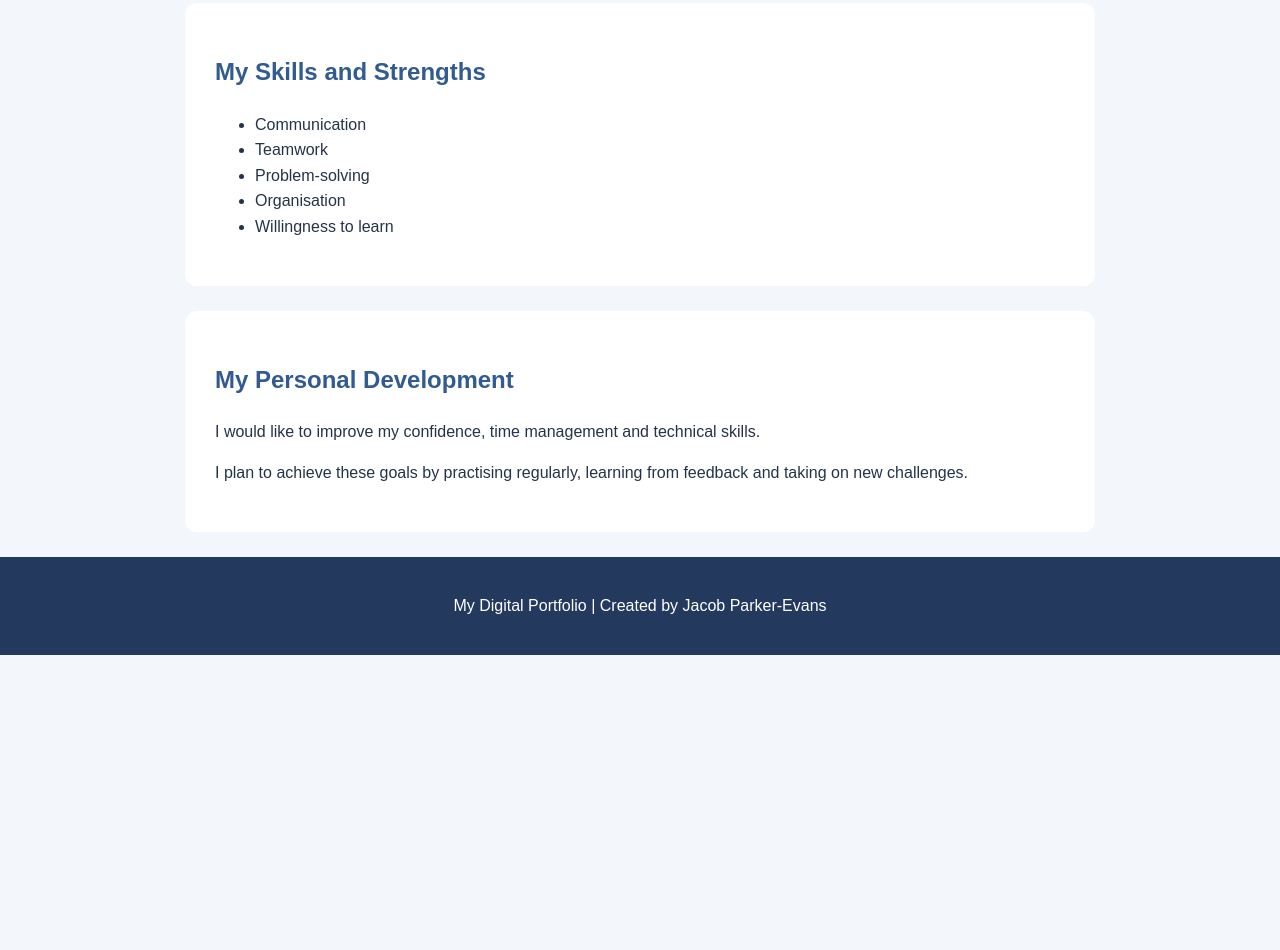
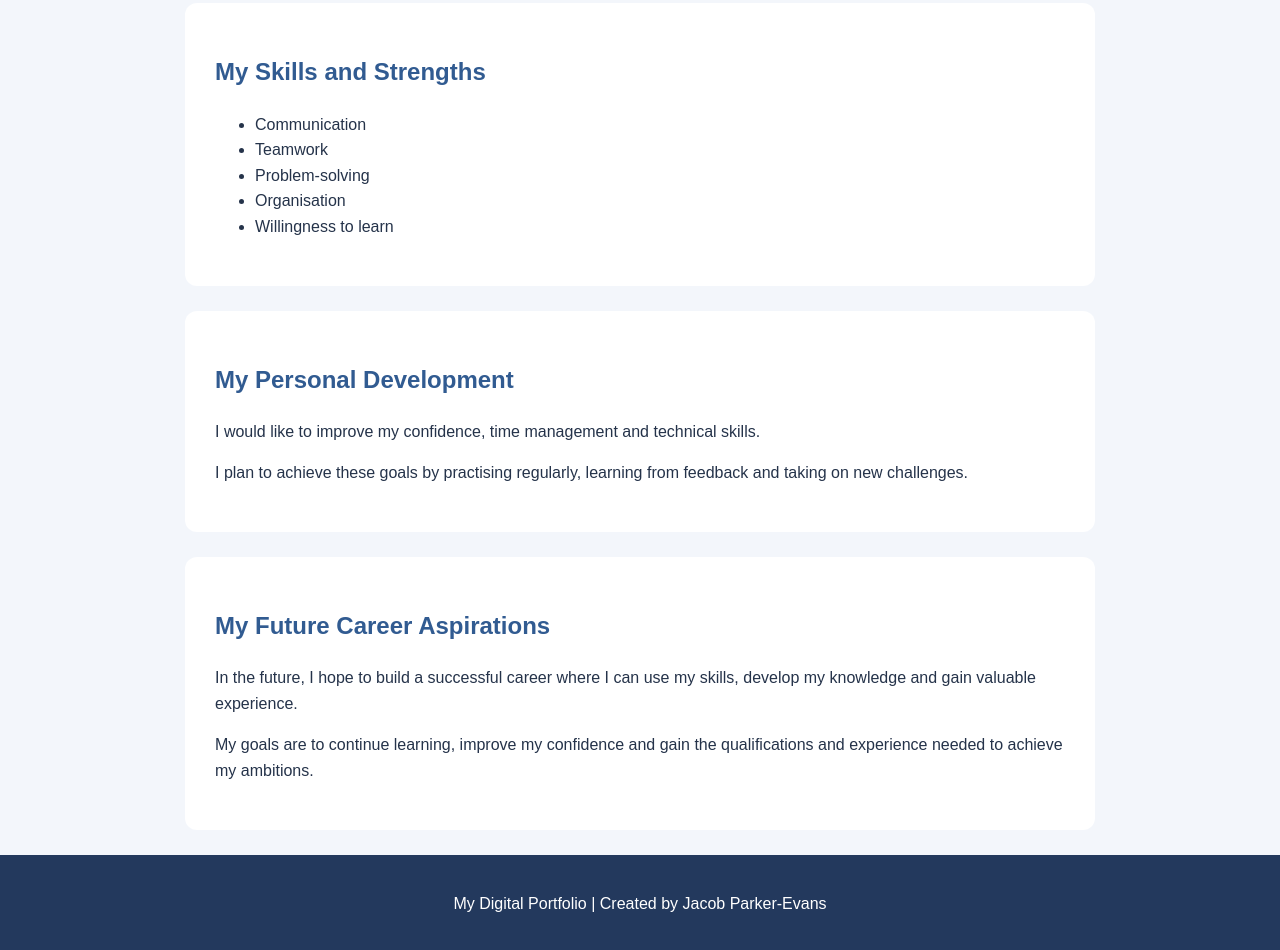
Before and after one commit to JJ1101-09/jj1101-09.github.io, a plain HTML site: page index.html in a window 1280 px wide. Shown: the part 662-1612 px from the top of the page. Before the commit the page ends 1317 px from the top, so only its background shows below. Drawn offline with Linux system fonts and the light colour scheme.

Commit message:
Add career aspirations section to index.html

```diff
--- a/index.html
+++ b/index.html
@@ -95,6 +95,14 @@
     <p>I plan to achieve these goals by practising regularly, learning from feedback and taking on new challenges.</p>
   </section>
 
+<section id="career">
+  <h2>My Future Career Aspirations</h2>
+
+  <p>In the future, I hope to build a successful career where I can use my skills, develop my knowledge and gain valuable experience.</p>
+
+  <p>My goals are to continue learning, improve my confidence and gain the qualifications and experience needed to achieve my ambitions.</p>
+</section>
+
   <footer>
     <p>My Digital Portfolio | Created by Jacob Parker-Evans</p>
   </footer>
```
